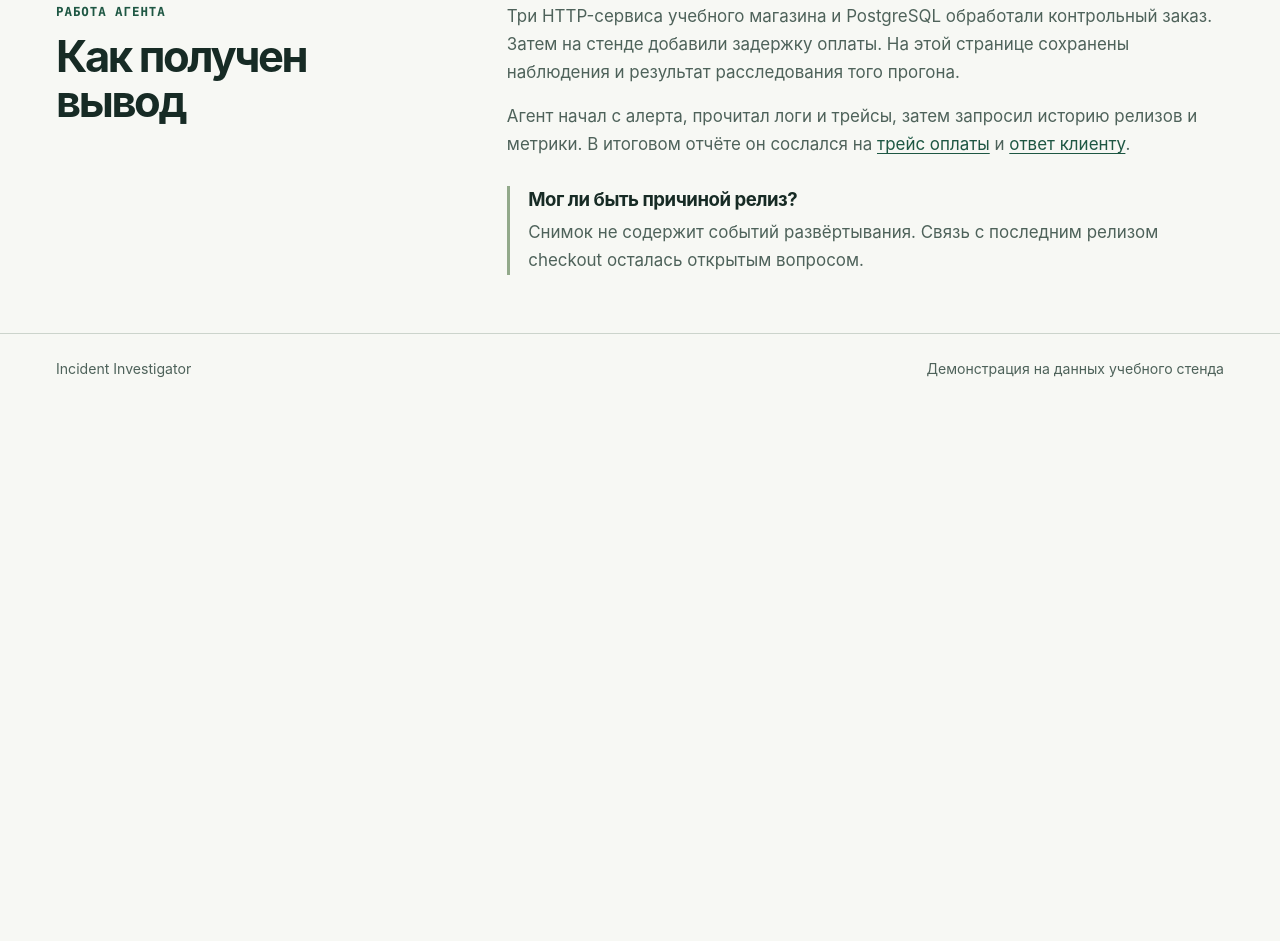
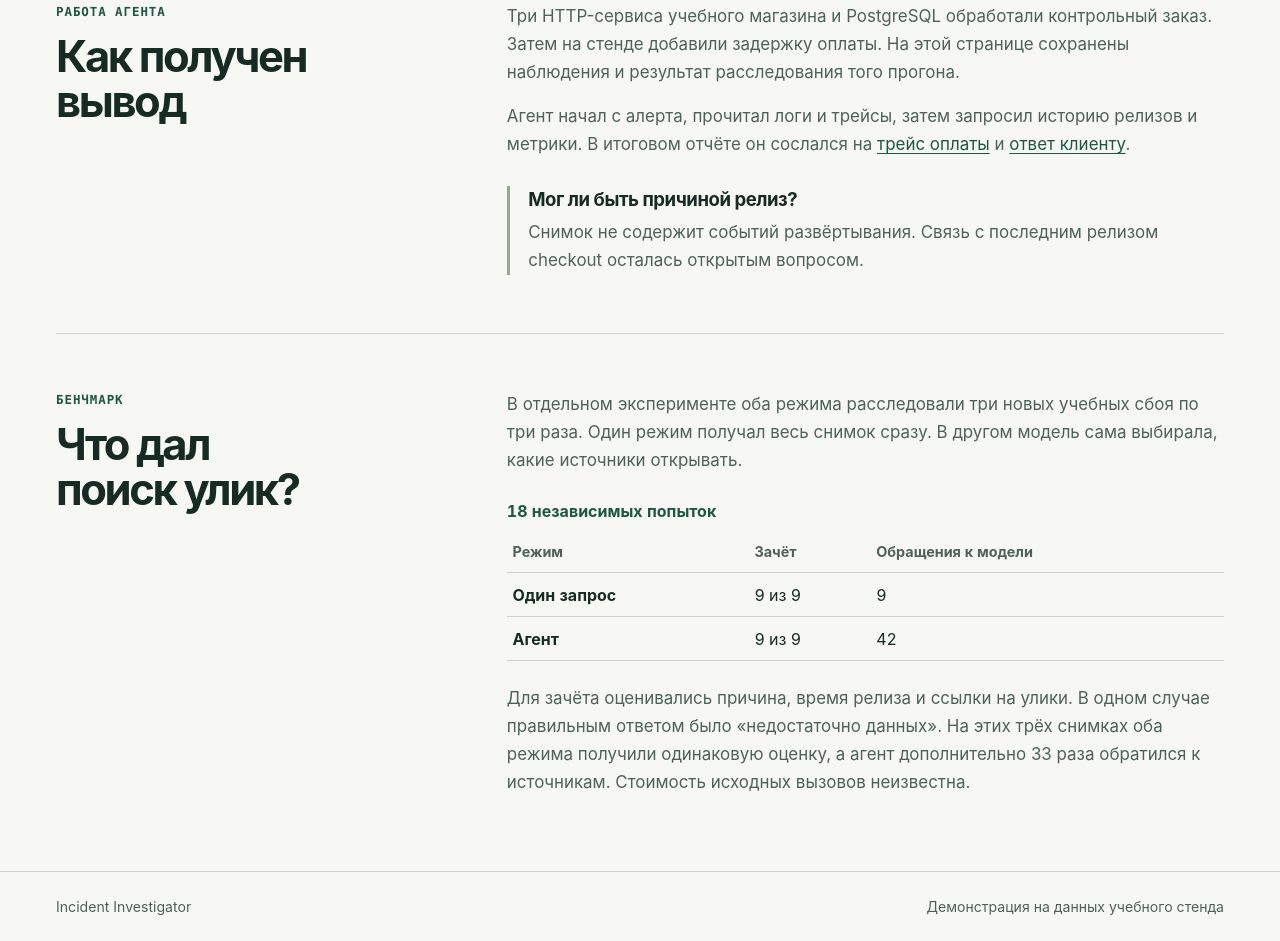
Before and after one commit to zzhassyn/incident-investigator-demo, a plain HTML site: page index.html in a window 1280 px wide. Shown: the part 1096-2037 px from the top of the page. Before the commit the page ends 1499 px from the top, so only its background shows below. Drawn offline with Linux system fonts and the light colour scheme.

Commit message:
Show measured results from eighteen blind investigation sessions

```diff
--- a/index.html
+++ b/index.html
@@ -4,7 +4,7 @@
   <meta charset="utf-8">
   <meta name="viewport" content="width=device-width, initial-scale=1">
   <meta name="theme-color" content="#f7f8f4">
-  <meta name="description" content="Разбор тайм-аута оплаты в учебном магазине. Посмотрите, как AI-агент связал ошибку HTTP 503 с трейcом запроса и проверил гипотезу о релизе.">
+  <meta name="description" content="Разбор тайм-аута оплаты в учебном магазине. Посмотрите, как AI-агент связал ошибку HTTP 503 с трейсом запроса и проверил гипотезу о релизе.">
   <title>Тайм-аут при оплате · Incident Investigator</title>
   <link rel="icon" href="data:,">
   <link rel="stylesheet" href="./style.css">
@@ -69,6 +69,21 @@
         <aside><h3>Мог ли быть причиной релиз?</h3><p>Снимок не содержит событий развёртывания. Связь с последним релизом checkout осталась открытым вопросом.</p></aside>
       </div>
     </section>
+    <section id="benchmark" class="case-section" aria-labelledby="benchmark-title">
+      <div class="section-intro">
+        <p class="eyebrow">Бенчмарк</p>
+        <h2 id="benchmark-title">Что дал поиск улик?</h2>
+      </div>
+      <div class="method-body">
+        <p>В отдельном эксперименте оба режима расследовали три новых учебных сбоя по три раза. Один режим получал весь снимок сразу. В другом модель сама выбирала, какие источники открывать.</p>
+        <table class="results">
+          <caption>18 независимых попыток</caption>
+          <thead><tr><th scope="col">Режим</th><th scope="col">Зачёт</th><th scope="col">Обращения к модели</th></tr></thead>
+          <tbody><tr><th scope="row">Один запрос</th><td>9 из 9</td><td>9</td></tr><tr><th scope="row">Агент</th><td>9 из 9</td><td>42</td></tr></tbody>
+        </table>
+        <p>Для зачёта оценивались причина, время релиза и ссылки на улики. В одном случае правильным ответом было «недостаточно данных». На этих трёх снимках оба режима получили одинаковую оценку, а агент дополнительно 33 раза обратился к источникам. Стоимость исходных вызовов неизвестна.</p>
+      </div>
+    </section>
   </main>
   <footer><div class="wrap">Incident Investigator <span>Демонстрация на данных учебного стенда</span></div></footer>
 </body>
--- a/style.css
+++ b/style.css
@@ -82,6 +82,11 @@ details[open] .toggle::after { display: none; }
 h3 { font-size: 1.16rem; letter-spacing: -.025em; margin: 0 0 .35rem; }
 .method-body aside p { margin: 0; }
 footer { border-top: 1px solid var(--line); padding-block: 1.5rem; }
+.results { width: 100%; border-collapse: collapse; margin: 1.5rem 0; font-variant-numeric: tabular-nums; }
+.results caption { text-align: left; color: var(--green); font-weight: 650; padding-bottom: .5rem; }
+.results th, .results td { padding: .6rem .35rem; text-align: left; border-bottom: 1px solid var(--line); }
+.results thead { color: var(--muted); font-size: .9rem; }
+.results td { white-space: nowrap; }
 footer .wrap { justify-content: space-between; gap: .8rem; color: var(--muted); font-size: .88rem; }
 @media(max-width: 56rem) {
   .wrap { width: calc(100% - 3.2rem); }
```
Also changed, not shown: 1 other file.
